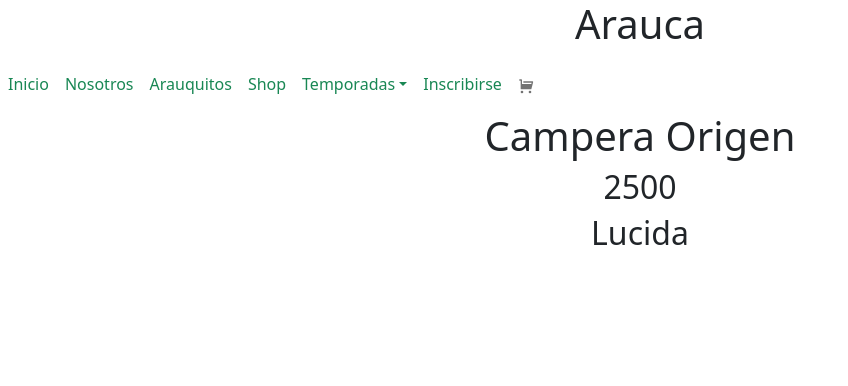
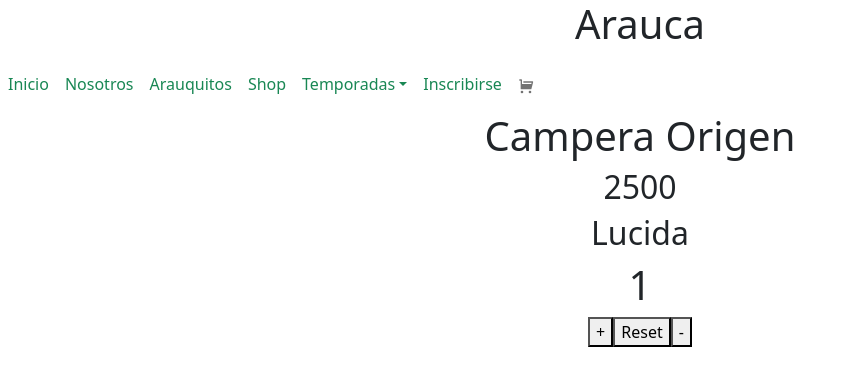
Before and after one commit to seebamenendez/reactJS, a React (Create React App) app: page / in a window 1280 px wide. Shown: the top 386 px of the page, without its empty margins (0-848 px from the left). Built offline with nearby package versions, Linux system fonts and the light colour scheme.

Commit message:
actualizando git

```diff
--- a/src/App.js
+++ b/src/App.js
@@ -1,6 +1,7 @@
 import './App.css';
 import Menu from './components/Navbar/Menu';
 import ItemListContainer from './components/ItemListContainer/ItemListContainer';
+import ItemCount from './components/ItemCount/ItemCount';
 
 function App() {
 
@@ -16,10 +17,12 @@ function App() {
       <h1>Arauca</h1>
       <Menu />
       <ItemListContainer greeting='Bienvenidos a Arauca' item={item} />
-
+      <ItemCount min={1} max={10} />
 
     </div>
   )
 }
 
+
+
 export default App;
--- /dev/null
+++ b/src/components/ItemCount/ItemCount.js
@@ -0,0 +1,38 @@
+import React, { useState } from 'react';
+import './counter.css';
+
+const ItemCount = ({min, max}) => {
+
+
+
+const [counter, setCounter] = useState(min);
+
+const handleIncrement = () => {
+    counter < max ? setCounter(prev => prev + 1) : alert('Stock máximo del producto.')
+
+}
+
+const handleDecrement = () => {
+    counter > min ? setCounter(prev => prev - 1) : alert('Minimo de compra.')
+
+
+}
+
+const reset = () => {
+    setCounter(min);
+}
+
+
+    return (
+      <div className='counter'>
+          <h1>{counter}</h1>
+
+          <button onClick={handleIncrement}>+</button>
+          <button onClick={reset}>Reset</button>
+          <button onClick={handleDecrement}>-</button>
+
+      </div>
+    )
+  }
+
+  export default ItemCount;
```
Also changed, not shown: src/components/ItemCount/counter.css (added).
